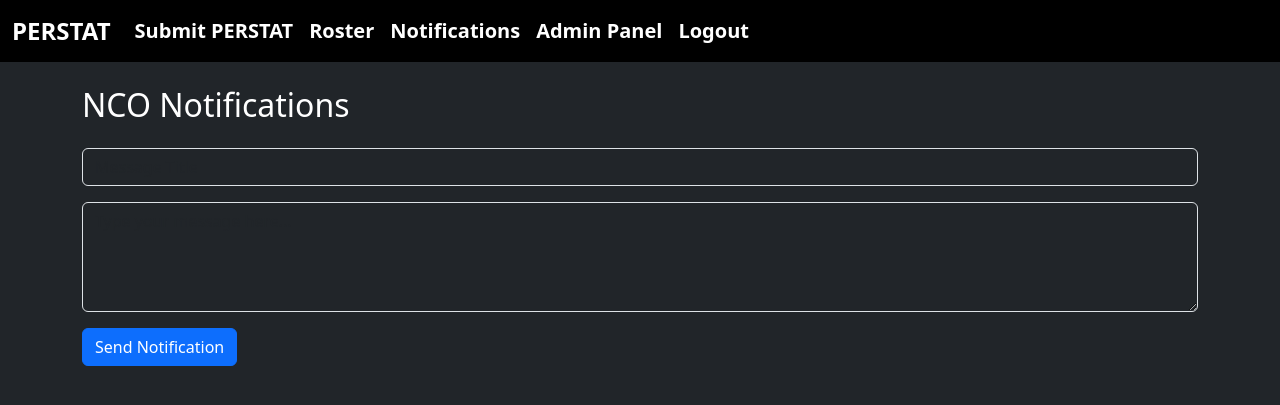
After one commit to Josue98675/perstat-app, a Flask app: page /messages in a window 1280 px wide. The commit adds this page. Shown: the top 405 px of the page. Run offline with Flask 3, Linux system fonts and the light colour scheme; a user stored in the database is signed in; data that the repository does not hold is empty.

Commit message:
Add notification system, unread badges, and UI enhancements

```diff
--- a/app.py
+++ b/app.py
@@ -104,6 +104,7 @@ def roster():
     today = (datetime.now() + timedelta(days=1)).strftime('%Y-%m-%d')
     users = db.execute('SELECT * FROM users').fetchall()
     statuses = db.execute('SELECT * FROM perstat WHERE date = ?', (today,)).fetchall()
+    messages = db.execute("SELECT * FROM messages ORDER BY created_at DESC LIMIT 3").fetchall()
     summary = {}
     status_by_user = {s['user_id']: s for s in statuses}
     squads = {'1st Squad': [], '2nd Squad': []}
@@ -115,7 +116,7 @@ def roster():
         user_data['status'] = row['status'] if row else 'Not Submitted'
         summary[user_data['status']] = summary.get(user_data['status'], 0) + 1
         squads[squad].append(user_data)
-    return render_template('roster.html', squads=squads, summary=summary, is_admin=session.get('is_admin'))
+    return render_template('roster.html', squads=squads, summary=summary, messages=messages, is_admin=session.get('is_admin'))
 
 @app.route('/admin/users')
 @login_required
@@ -126,6 +127,37 @@ def view_users():
     users = db.execute('SELECT * FROM users').fetchall()
     return render_template('admin_users.html', users=users)
 
+@app.route('/messages')
+@login_required
+def view_messages():
+    db = get_db()
+    messages = db.execute('SELECT * FROM messages ORDER BY created_at DESC').fetchall()
+    return render_template('messages.html', messages=messages, is_admin=session.get('is_admin'))
+
+@app.route('/messages/new', methods=['POST'])
+@login_required
+def post_message():
+    if not session.get('is_admin'):
+        return redirect(url_for('view_messages'))
+    title = request.form['title']
+    content = request.form['content']
+    created_at = datetime.now().strftime('%Y-%m-%d %H:%M:%S')
+    db = get_db()
+    db.execute("INSERT INTO messages (author_id, title, content, created_at) VALUES (?, ?, ?, ?)",
+               (session['user_id'], title, content, created_at))
+    db.commit()
+    return redirect(url_for('view_messages'))
+
+@app.route('/messages/delete/<int:msg_id>', methods=['POST'])
+@login_required
+def delete_message(msg_id):
+    if not session.get('is_admin'):
+        return redirect(url_for('view_messages'))
+    db = get_db()
+    db.execute("DELETE FROM messages WHERE id = ?", (msg_id,))
+    db.commit()
+    return redirect(url_for('view_messages'))
+
 @app.route('/logout')
 def logout():
     session.clear()
--- a/templates/base.html
+++ b/templates/base.html
@@ -3,26 +3,37 @@
 <head>
   <meta charset="UTF-8">
   <title>PERSTAT</title>
+  <meta name="viewport" content="width=device-width, initial-scale=1">
   <link href="https://cdn.jsdelivr.net/npm/bootstrap@5.3.0/dist/css/bootstrap.min.css" rel="stylesheet">
+  <style>
+    .navbar-nav .nav-link {
+      font-size: 1.25rem;
+      font-weight: bold;
+    }
+    .navbar-brand {
+      font-size: 1.5rem;
+      font-weight: bold;
+    }
+  </style>
 </head>
-<body class="bg-dark text-light">
-<nav class="navbar navbar-expand-lg navbar-dark bg-black">
+<body class="bg-dark text-white">
+<nav class="navbar navbar-expand bg-black">
   <div class="container-fluid">
-    <a class="navbar-brand" href="/">PERSTAT</a>
-    <div class="collapse navbar-collapse">
-      <ul class="navbar-nav me-auto">
-        <li class="nav-item"><a class="nav-link" href="/submit">Submit</a></li>
-        <li class="nav-item"><a class="nav-link" href="/roster">Roster</a></li>
-        {% if session.get('is_admin') %}
-        <li class="nav-item"><a class="nav-link" href="/admin/users">Admin Panel</a></li>
-        {% endif %}
-        {% if session.get('user_id') %}
-        <li class="nav-item"><a class="nav-link" href="/logout">Logout</a></li>
-        {% endif %}
-      </ul>
+    <a class="navbar-brand text-white" href="/">PERSTAT</a>
+    <div class="navbar-nav d-flex flex-row flex-wrap w-100 justify-content-start">
+      <a class="nav-link text-white" href="/submit">Submit PERSTAT</a>
+      <a class="nav-link text-white" href="/roster">Roster</a>
+      <a class="nav-link text-white" href="/messages">Notifications</a>
+      {% if session.get('is_admin') %}
+      <a class="nav-link text-white" href="/admin/users">Admin Panel</a>
+      {% endif %}
+      {% if session.get('user_id') %}
+      <a class="nav-link text-white" href="/logout">Logout</a>
+      {% endif %}
     </div>
   </div>
 </nav>
+
 <div class="container mt-4">
   {% with messages = get_flashed_messages() %}
     {% if messages %}
--- /dev/null
+++ b/templates/messages.html
@@ -0,0 +1,33 @@
+{% extends "base.html" %}
+{% block content %}
+<h2 class="text-white mb-4">NCO Notifications</h2>
+
+{% if is_admin %}
+<form method="post" action="/messages/new" class="mb-4">
+  <div class="mb-3">
+    <input type="text" name="title" class="form-control bg-dark text-white" placeholder="Message Title" required>
+  </div>
+  <div class="mb-3">
+    <textarea name="content" class="form-control bg-dark text-white" placeholder="Type your message here..." rows="4" required></textarea>
+  </div>
+  <button class="btn btn-primary">Send Notification</button>
+</form>
+{% endif %}
+
+{% for msg in messages %}
+<div class="card bg-secondary text-white mb-3">
+  <div class="card-header">
+    <strong>{{ msg.title }}</strong>
+    <span class="float-end">{{ msg.created_at }}</span>
+  </div>
+  <div class="card-body">
+    <p class="card-text">{{ msg.content }}</p>
+    {% if is_admin %}
+    <form method="post" action="/messages/delete/{{ msg.id }}" onsubmit="return confirm('Delete this message?')" class="mt-2">
+      <button class="btn btn-sm btn-danger">Delete</button>
+    </form>
+    {% endif %}
+  </div>
+</div>
+{% endfor %}
+{% endblock %}
```
Also changed, not shown: schema.sql (+8 -0 lines), instance/perstat.db, 1 other file.
